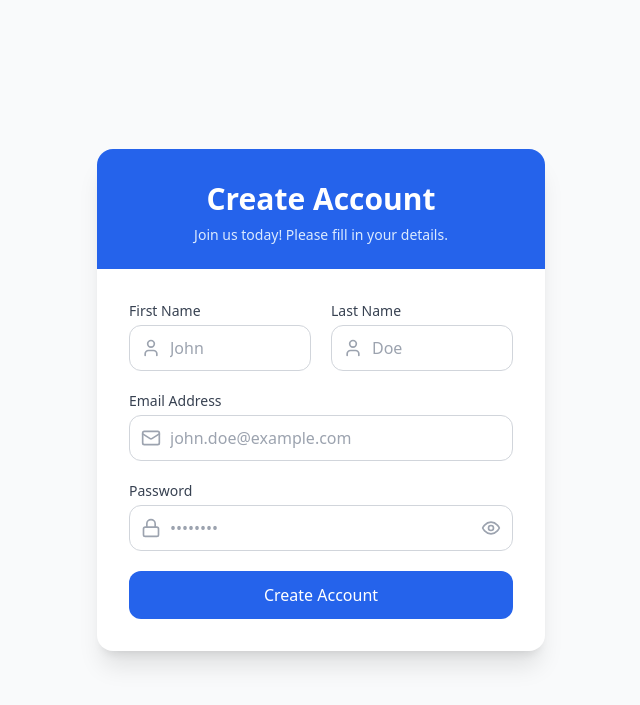
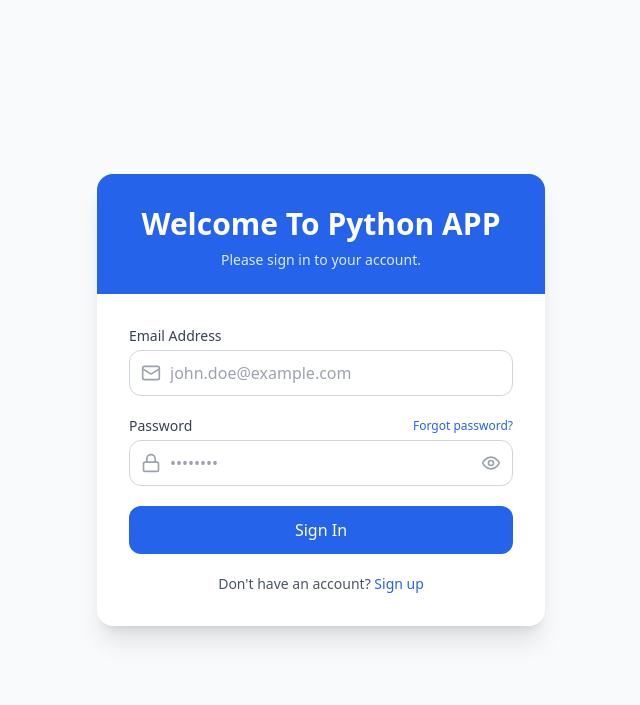
Before and after one commit to abhatt014/python_oct, a Flask app: page / in a window 1280 px wide. Shown: the top 705 px of the page, without its empty margins (319-959 px from the left). Run offline with Flask 3, Linux system fonts and the light colour scheme; some libraries are stand-ins or nearby versions.

Commit message:
app modified

```diff
--- a/flask/lab8/app.py
+++ b/flask/lab8/app.py
@@ -12,11 +12,17 @@ app = Flask(__name__)
 
 @app.route('/')
 def form_page():
- return render_template('submit_name.html') # Serve the page with the form
+ return render_template('login.html') # Serve the page with the form
+
+@app.route('/register')
+def register_page():
+ return render_template('register.html') # Serve the page with the form
+
 
 @app.route('/login-page')
 def login_page():
  return render_template('login.html') # Serve the login page
+
 @app.route('/login', methods=['POST'])
 def login():
     email = request.form.get('email')
--- a/flask/lab8/templates/login.html
+++ b/flask/lab8/templates/login.html
@@ -20,7 +20,7 @@
     <!-- Form Container -->
     <div class="bg-white max-w-md w-full rounded-2xl shadow-xl overflow-hidden transition-all duration-300">
         <div class="px-8 pt-8 pb-6 bg-blue-600 text-white text-center">
-            <h2 class="text-3xl font-bold mb-2">Welcome Back</h2>
+            <h2 class="text-3xl font-bold mb-2">Welcome To Python APP</h2>
             <p class="text-blue-100 text-sm">Please sign in to your account.</p>
         </div>
 
@@ -72,7 +72,7 @@
                 <!-- Sign Up Link -->
                 <p class="text-center text-sm text-gray-600 mt-4">
                     Don't have an account?
-                    <a href="registration.html" class="text-blue-600 font-medium hover:text-blue-800 transition-colors">Sign up</a>
+                    <a href="/register" class="text-blue-600 font-medium hover:text-blue-800 transition-colors">Sign up</a>
                 </p>
             </form>
         </div>
--- a/flask/lab8/templates/submit_name.html
+++ /dev/null
@@ -1,123 +0,0 @@
-<!DOCTYPE html>
-<html lang="en">
-<head>
-    <meta charset="UTF-8">
-    <meta name="viewport" content="width=device-width, initial-scale=1.0">
-    <title>User Registration</title>
-    <script src="https://cdn.tailwindcss.com"></script>
-    <style>
-        /* Custom styles to handle input autofill background */
-        input:-webkit-autofill,
-        input:-webkit-autofill:hover,
-        input:-webkit-autofill:focus,
-        input:-webkit-autofill:active{
-            -webkit-box-shadow: 0 0 0 30px white inset !important;
-        }
-    </style>
-</head>
-<body class="bg-gray-50 flex items-center justify-center min-h-screen p-4 font-sans text-gray-800">
-
-    <!-- Form Container -->
-    <div id="formCard" class="bg-white max-w-md w-full rounded-2xl shadow-xl overflow-hidden transition-all duration-300">
-        <div class="px-8 pt-8 pb-6 bg-blue-600 text-white text-center">
-            <h2 class="text-3xl font-bold mb-2">Create Account</h2>
-            <p class="text-blue-100 text-sm">Join us today! Please fill in your details.</p>
-        </div>
-
-        <div class="p-8">
-
-            {% if success %}
-            <div class="bg-green-100 border border-green-400 text-green-700 px-4 py-3 rounded relative" role="alert">
-                <strong class="font-bold">Success!</strong>
-                <span class="block sm:inline">{{ success }}</span>
-            </div>
-            {% endif %}
-
-
-            <form action="/submit" method="POST" class="space-y-5">
-                <!-- Name Fields Row -->
-                <div class="grid grid-cols-1 md:grid-cols-2 gap-5">
-                    <!-- First Name -->
-                    <div class="space-y-1">
-                        <label for="firstName" class="text-sm font-medium text-gray-700 block">First Name</label>
-                        <div class="relative">
-                            <div class="absolute inset-y-0 left-0 pl-3 flex items-center pointer-events-none">
-                                <svg class="h-5 w-5 text-gray-400" xmlns="http://www.w3.org/2000/svg" width="24" height="24" viewBox="0 0 24 24" fill="none" stroke="currentColor" stroke-width="2" stroke-linecap="round" stroke-linejoin="round"><path d="M19 21v-2a4 4 0 0 0-4-4H9a4 4 0 0 0-4 4v2"></path><circle cx="12" cy="7" r="4"></circle></svg>
-                            </div>
-                            <input type="text" id="firstName" name="firstname" required class="block w-full pl-10 pr-3 py-2.5 border border-gray-300 rounded-xl text-gray-900 focus:outline-none focus:ring-2 focus:ring-blue-500 focus:border-transparent transition-colors" placeholder="John">
-                        </div>
-                    </div>
-
-                    <!-- Last Name -->
-                    <div class="space-y-1">
-                        <label for="lastName" class="text-sm font-medium text-gray-700 block">Last Name</label>
-                        <div class="relative">
-                            <div class="absolute inset-y-0 left-0 pl-3 flex items-center pointer-events-none">
-                                <svg class="h-5 w-5 text-gray-400" xmlns="http://www.w3.org/2000/svg" width="24" height="24" viewBox="0 0 24 24" fill="none" stroke="currentColor" stroke-width="2" stroke-linecap="round" stroke-linejoin="round"><path d="M19 21v-2a4 4 0 0 0-4-4H9a4 4 0 0 0-4 4v2"></path><circle cx="12" cy="7" r="4"></circle></svg>
-                            </div>
-                            <input type="text" id="lastName" name="lastname" required class="block w-full pl-10 pr-3 py-2.5 border border-gray-300 rounded-xl text-gray-900 focus:outline-none focus:ring-2 focus:ring-blue-500 focus:border-transparent transition-colors" placeholder="Doe">
-                        </div>
-                    </div>
-                </div>
-
-                <!-- Email Field -->
-                <div class="space-y-1">
-                    <label for="email" class="text-sm font-medium text-gray-700 block">Email Address</label>
-                    <div class="relative">
-                        <div class="absolute inset-y-0 left-0 pl-3 flex items-center pointer-events-none">
-                            <svg class="h-5 w-5 text-gray-400" xmlns="http://www.w3.org/2000/svg" width="24" height="24" viewBox="0 0 24 24" fill="none" stroke="currentColor" stroke-width="2" stroke-linecap="round" stroke-linejoin="round"><rect width="20" height="16" x="2" y="4" rx="2"></rect><path d="m22 7-8.97 5.7a1.94 1.94 0 0 1-2.06 0L2 7"></path></svg>
-                        </div>
-                        <input type="email" id="email" name="email" required class="block w-full pl-10 pr-3 py-2.5 border border-gray-300 rounded-xl text-gray-900 focus:outline-none focus:ring-2 focus:ring-blue-500 focus:border-transparent transition-colors" placeholder="john.doe@example.com">
-                    </div>
-                </div>
-
-                <!-- Password Field -->
-                <div class="space-y-1">
-                    <label for="password" class="text-sm font-medium text-gray-700 block">Password</label>
-                    <div class="relative">
-                        <div class="absolute inset-y-0 left-0 pl-3 flex items-center pointer-events-none">
-                            <svg class="h-5 w-5 text-gray-400" xmlns="http://www.w3.org/2000/svg" width="24" height="24" viewBox="0 0 24 24" fill="none" stroke="currentColor" stroke-width="2" stroke-linecap="round" stroke-linejoin="round"><rect width="18" height="11" x="3" y="11" rx="2" ry="2"></rect><path d="M7 11V7a5 5 0 0 1 10 0v4"></path></svg>
-                        </div>
-                        <input type="password" id="password" name="password" required minlength="6" class="block w-full pl-10 pr-10 py-2.5 border border-gray-300 rounded-xl text-gray-900 focus:outline-none focus:ring-2 focus:ring-blue-500 focus:border-transparent transition-colors" placeholder="••••••••">
-                        <button type="button" id="togglePassword" class="absolute inset-y-0 right-0 pr-3 flex items-center text-gray-400 hover:text-gray-600 focus:outline-none">
-                            <!-- Eye Icon (Default) -->
-                            <svg id="eyeIcon" class="h-5 w-5" xmlns="http://www.w3.org/2000/svg" width="24" height="24" viewBox="0 0 24 24" fill="none" stroke="currentColor" stroke-width="2" stroke-linecap="round" stroke-linejoin="round"><path d="M2 12s3-7 10-7 10 7 10 7-3 7-10 7-10-7-10-7Z"></path><circle cx="12" cy="12" r="3"></circle></svg>
-                            <!-- Eye Off Icon (Hidden) -->
-                            <svg id="eyeOffIcon" class="h-5 w-5 hidden" xmlns="http://www.w3.org/2000/svg" width="24" height="24" viewBox="0 0 24 24" fill="none" stroke="currentColor" stroke-width="2" stroke-linecap="round" stroke-linejoin="round"><path d="M9.88 9.88a3 3 0 1 0 4.24 4.24"></path><path d="M10.73 5.08A10.43 10.43 0 0 1 12 5c7 0 10 7 10 7a13.16 13.16 0 0 1-1.67 2.68"></path><path d="M6.61 6.61A13.526 13.526 0 0 0 2 12s3 7 10 7a9.74 9.74 0 0 0 5.39-1.61"></path><line x1="2" x2="22" y1="2" y2="22"></line></svg>
-                        </button>
-                    </div>
-                </div>
-
-                <!-- Submit Button -->
-                <button type="submit" class="w-full bg-blue-600 text-white rounded-xl py-3 px-4 font-medium hover:bg-blue-700 transition-colors focus:outline-none focus:ring-2 focus:ring-blue-500 focus:ring-offset-2 mt-6">
-                    Create Account
-                </button>
-            </form>
-        </div>
-    </div>
-
-    <script>
-        document.addEventListener('DOMContentLoaded', () => {
-            const togglePasswordBtn = document.getElementById('togglePassword');
-            const passwordInput = document.getElementById('password');
-            const eyeIcon = document.getElementById('eyeIcon');
-            const eyeOffIcon = document.getElementById('eyeOffIcon');
-
-            // Toggle Password Visibility
-            togglePasswordBtn.addEventListener('click', () => {
-                const type = passwordInput.getAttribute('type') === 'password' ? 'text' : 'password';
-                passwordInput.setAttribute('type', type);
-
-                // Toggle icons
-                if (type === 'text') {
-                    eyeIcon.classList.add('hidden');
-                    eyeOffIcon.classList.remove('hidden');
-                } else {
-                    eyeIcon.classList.remove('hidden');
-                    eyeOffIcon.classList.add('hidden');
-                }
-            });
-        });
-    </script>
-</body>
-</html>
```
